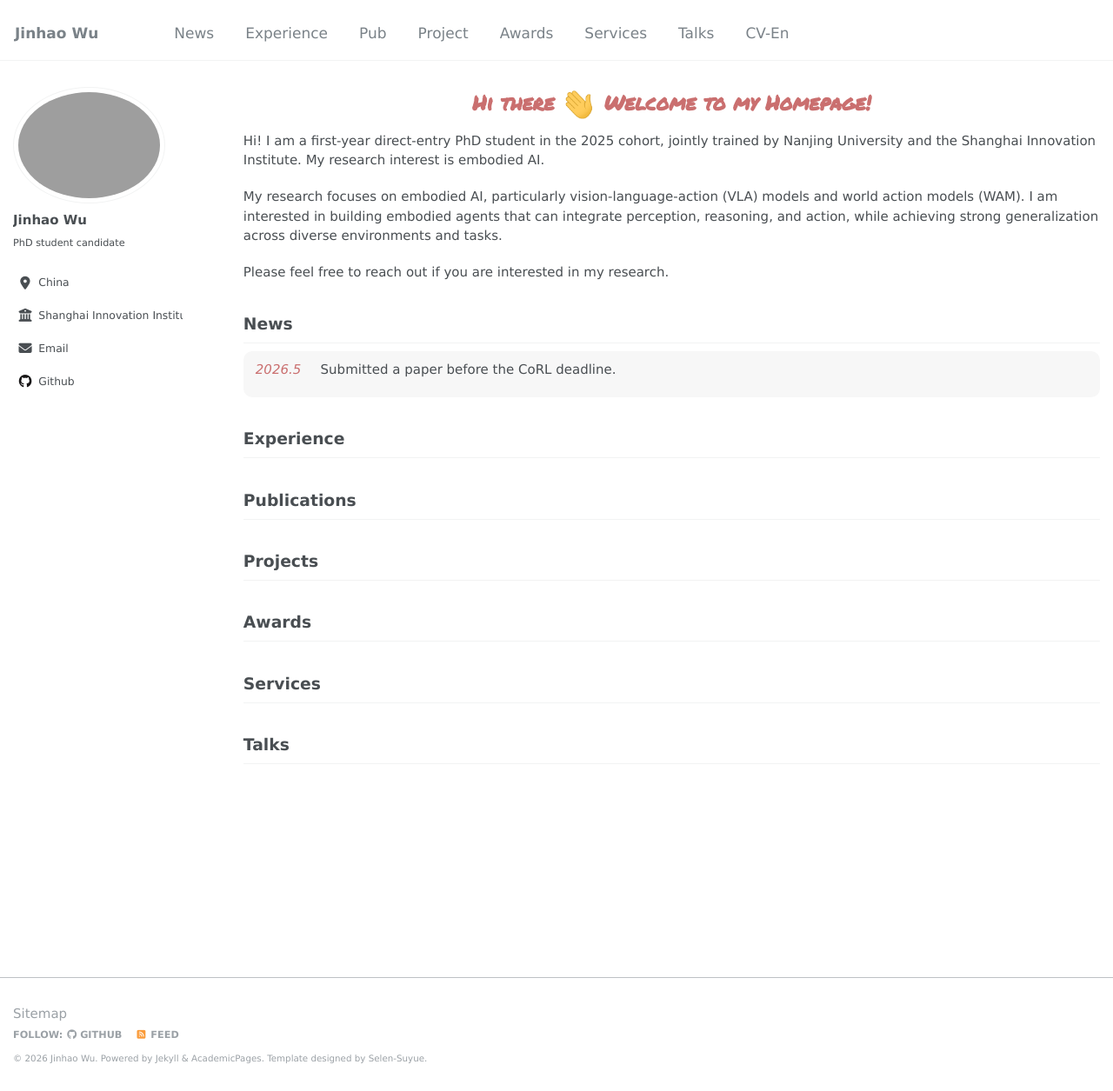
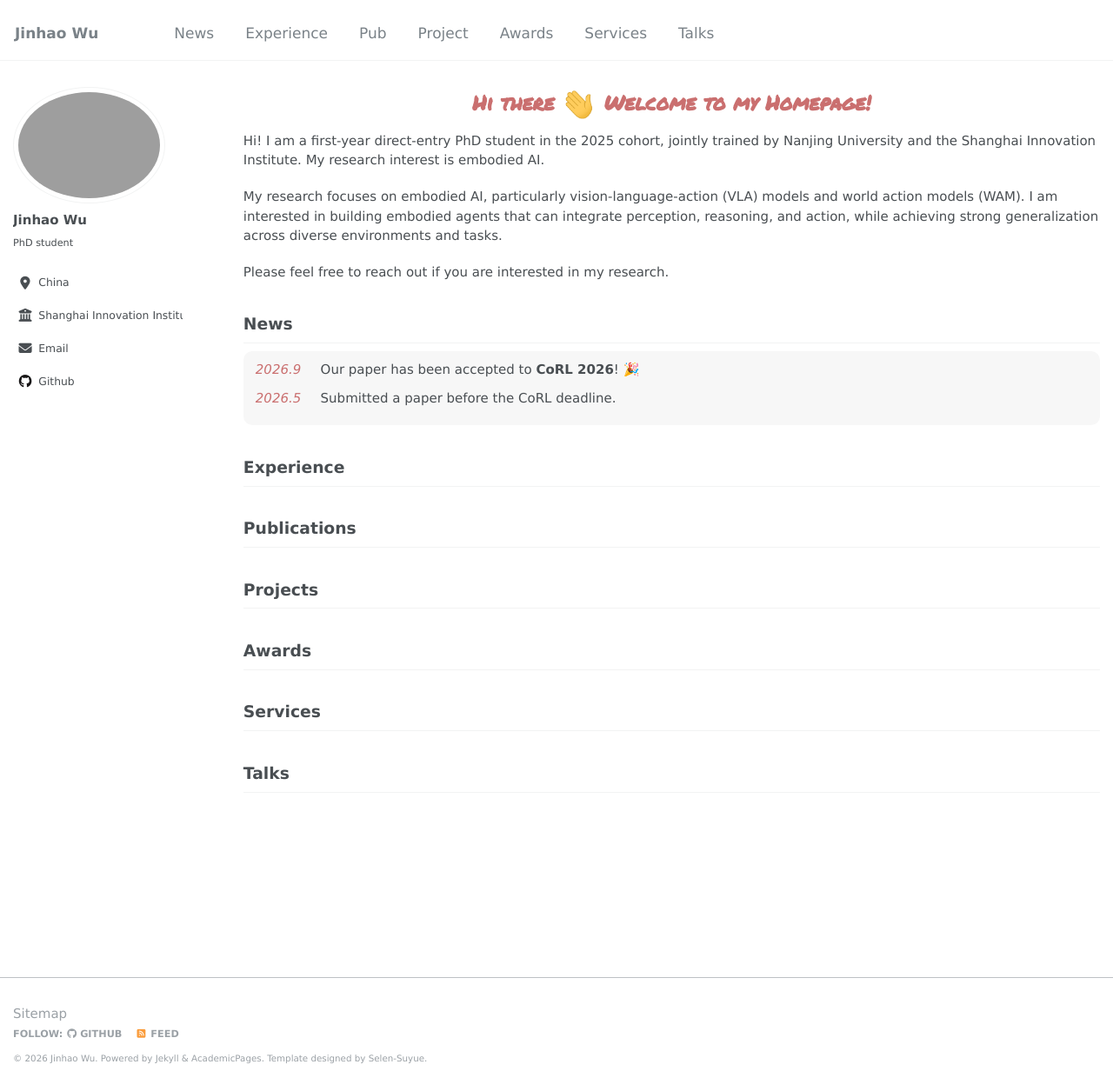
Before and after one commit to JinhaoWuu/JinhaoWuu.github.io, a Jekyll site: the page built from _pages/about.md, in a window 1280 px wide and 1255 px high. Shown: the whole window at 87% size. Built offline with Jekyll 4.4.1, drawn with Linux system fonts in a browser that asks for light colours; some web fonts are replaced.

Commit message:
News: CoRL 2026 paper accepted; fix CV dead link; unify bio

```diff
--- a/_config.yml
+++ b/_config.yml
@@ -11,7 +11,7 @@ author:
   avatar           : "1.png"
   name             : "Jinhao Wu"
   pronouns         :
-  bio              : "PhD student candidate"
+  bio              : "PhD student"
   location         : "China"
   employer         : "Shanghai Innovation Institute"
   uri              :
--- a/_data/navigation.yml
+++ b/_data/navigation.yml
@@ -22,8 +22,8 @@ main:
   - title: "Talks"
     url: "/#talks"
 
-  - title: "CV-En"
-    url: "/files/weidongtang_resume.pdf"
+  # - title: "CV-En"
+  #   url: "/files/JinhaoWu_resume.pdf"
 
   # - title: "CV-Cn"
   #   url: "/files/chinese_resume.pdf"
--- a/_pages/about.md
+++ b/_pages/about.md
@@ -21,6 +21,7 @@ News
 
 <div class="news-box">
   <ul class="news-list">
+    <li><span class="news-date"><em>2026.9</em></span> Our paper has been accepted to <strong>CoRL 2026</strong>! 🎉</li>
     <li><span class="news-date"><em>2026.5</em></span> Submitted a paper before the CoRL deadline.</li>
   </ul>
 </div>
```
